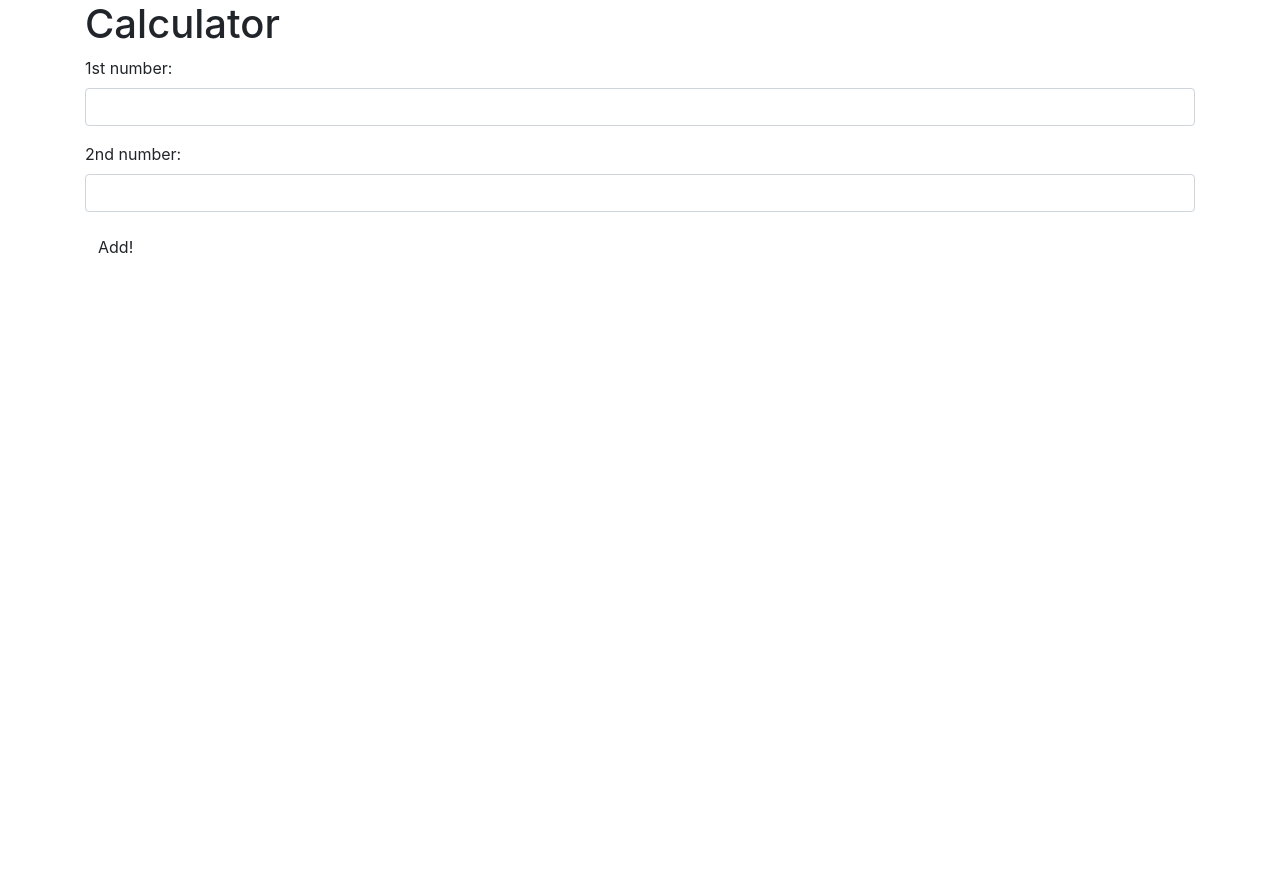
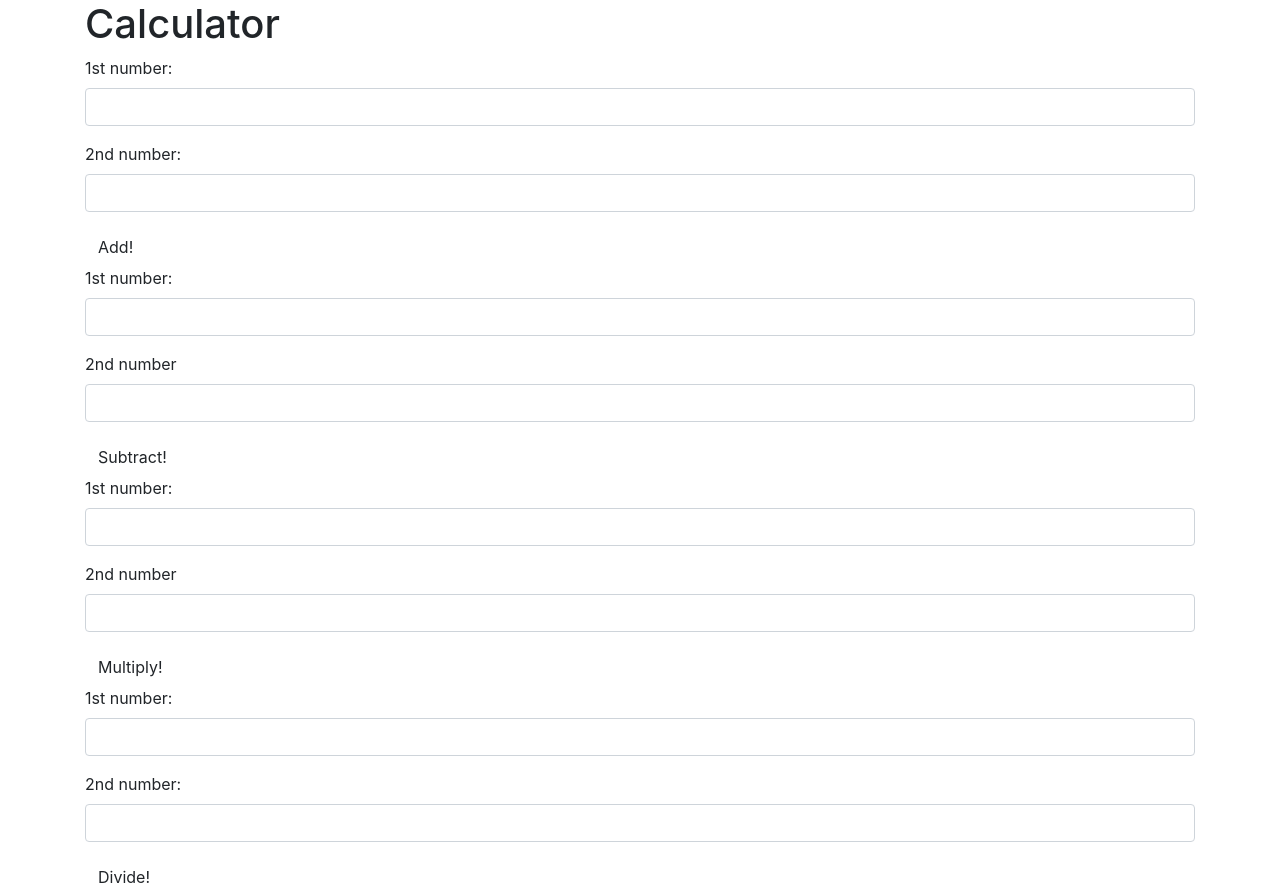
Before and after one commit to Bradbuchholz/Calculator, a plain HTML site: page index.html in a window 1280 px wide. Before the commit the page ends 800 px from the top, so only its background shows below. Drawn offline with Linux system fonts and the light colour scheme.

Commit message:
add subtract, multiply and divide functions

```diff
--- a/index.html
+++ b/index.html
@@ -23,6 +23,44 @@
     </form>
     <div id="output">
 
+    <form id="subtract">
+      <div class="form-group">
+        <label for="subtract1">1st number:</label>
+        <input id="subtract1" class="form-control" type="text">
+      </div>
+      <div class="form-group">
+        <label for="subtract2">2nd number</label>
+        <input id="subtract2" class="form-control" type="text">
+      </div>
+      <button type="submit" class="btn">Subtract!</button>
+    </form>
+    <div id="output">
+
+    <form id="multiply">
+      <div class="form-group">
+        <label for="multiply1">1st number:</label>
+        <input id="multiply1" class="form-control" type="text">
+      </div>
+      <div class="form-group">
+        <label for="multiply2">2nd number</label>
+        <input id="multiply2" class="form-control" type="text">
+      </div>
+      <button type="submit" class="btn">Multiply!</button>
+    </form>
+
+    <form id="divide">
+      <div class="form-group">
+        <label for="divide1">1st number:</label>
+        <input id="divid1" class="form-control" type="text">
+      </div>
+      <div class="form-group">
+        <label for="divide2">2nd number:</label>
+        <input id="divide2" class="form-control" type="text">
+      </div>
+      <button type="submit" class="btn">Divide!</button>
+    </form>
+    <div id="output">
+
     </div>
   </div>
 </body>
--- a/js/scripts.js
+++ b/js/scripts.js
@@ -8,7 +8,7 @@ function subtract(number1, number2) {
 	return number1 - number2;
 }
 
-function multiply(n=umber1, number2) {
+function multiply(number1, number2) {
 	return number1 * number2;
 }
 
```
